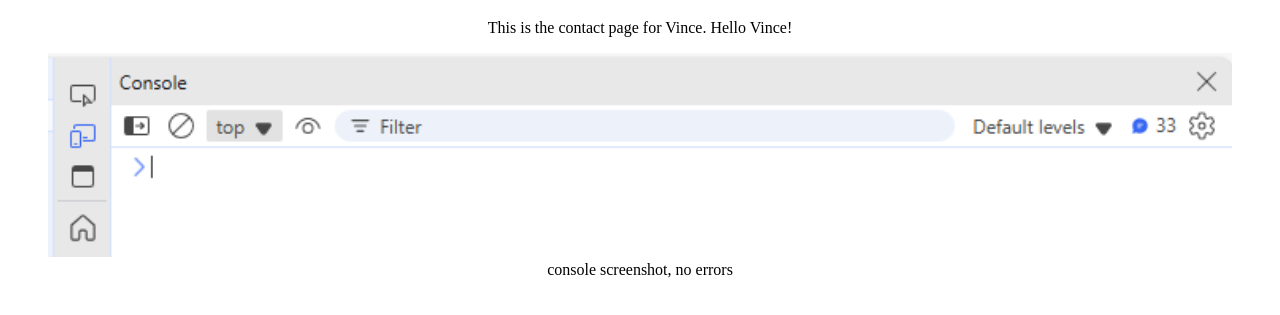
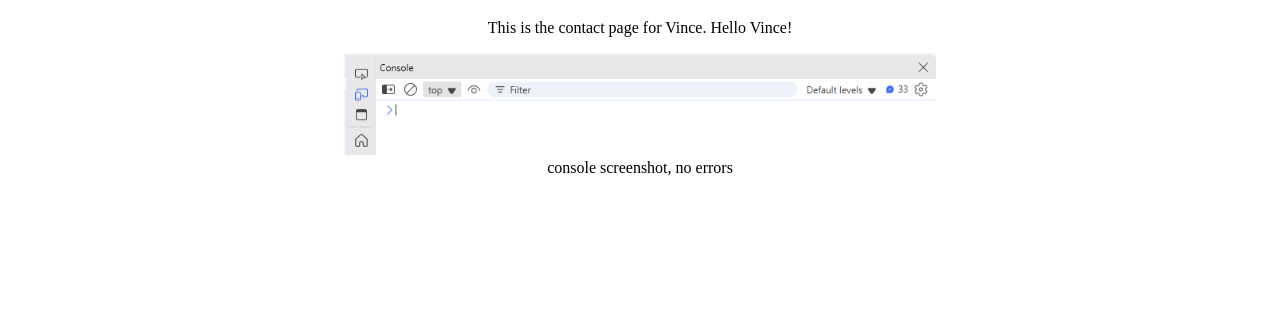
Before and after one commit to schlezes/simple_html, a plain HTML site: page contact.html in a window 1280 px wide. Shown: the part 61-376 px from the top of the page. Drawn offline with Linux system fonts and the light colour scheme.

Commit message:
reduce img width to 50 %

```diff
--- a/contact.html
+++ b/contact.html
@@ -17,6 +17,7 @@
         img {
             border: 1px black blue solid;
             margin: 0 auto;
+            width: 50%;
         }
     </style>
 </head>
@@ -25,7 +26,7 @@
   <p>This is the contact page for Vince. Hello Vince!</p>
   <div>
     <figure>
-        <img src="./img/console.png" alt="console sceenshot" style="width:100%">
+        <img src="./img/console.png" alt="console sceenshot">
         <figcaption>console screenshot, no errors</figcaption>
 </figure>
   </div>
```
